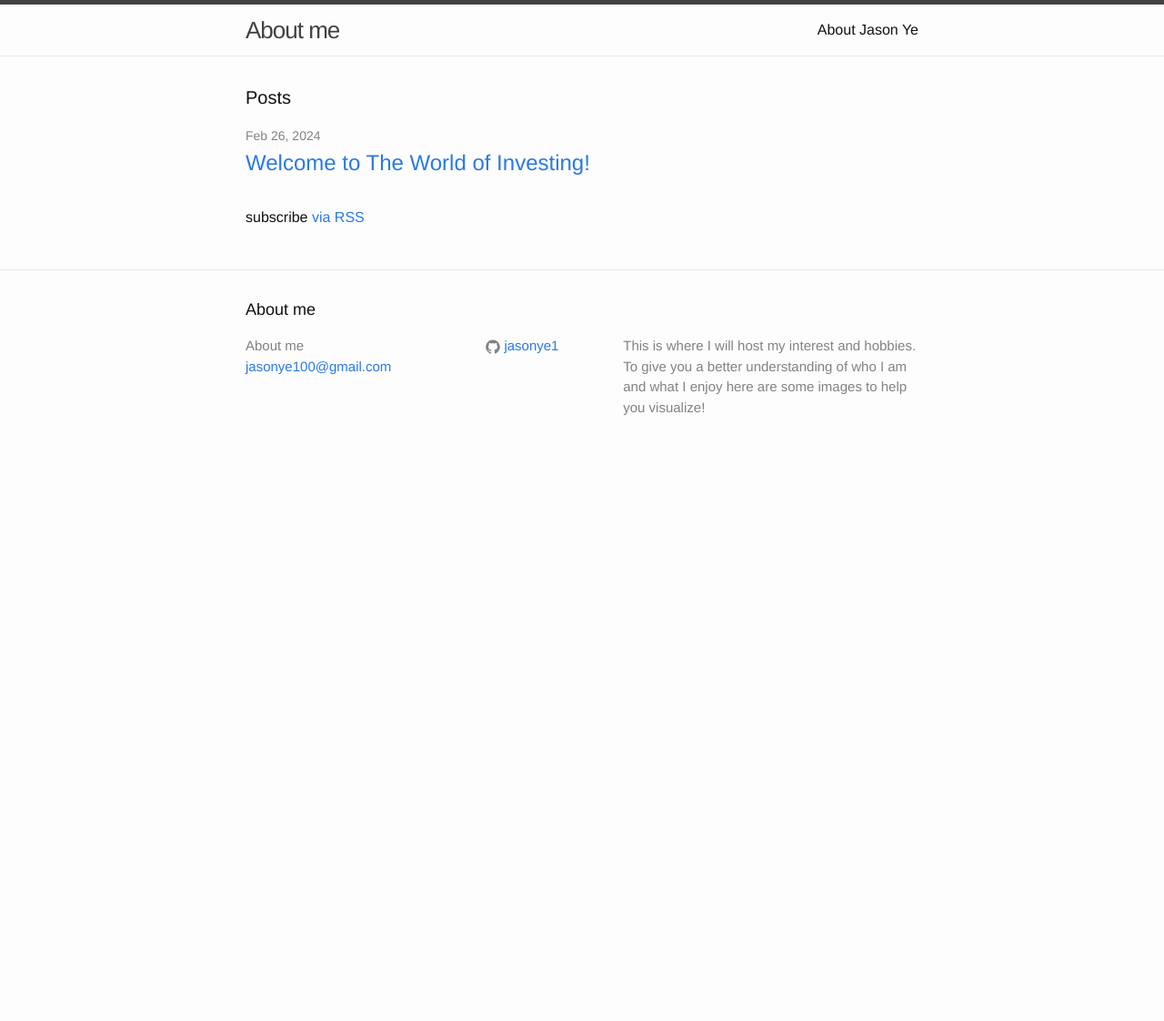
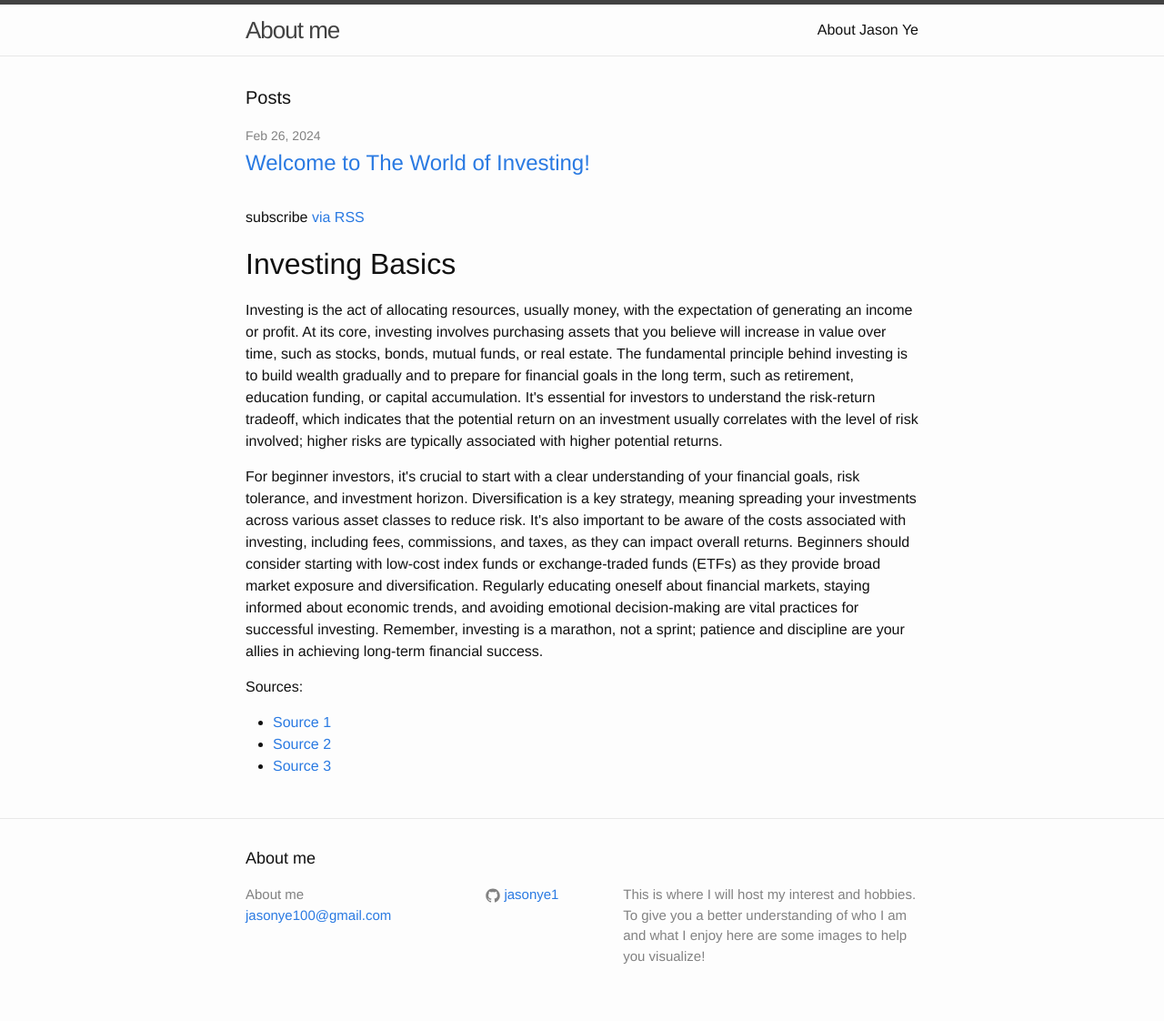
Before and after one commit to jasonye1/jasonye1.github.io, a Jekyll site: the page built from index.html, in a window 1280 px wide. Shown: the whole page at 91% size. Built offline with Jekyll 4.4.1, drawn with Linux system fonts in a browser that asks for light colours; before the commit the page ends 900 px from its top, so only the background shows below that.

Commit message:
Update index.html

```diff
--- a/index.html
+++ b/index.html
@@ -21,3 +21,35 @@ layout: default
   <p class="rss-subscribe">subscribe <a href="{{ "/feed.xml" | prepend: site.baseurl }}">via RSS</a></p>
 
 </div>
+
+<html lang="en">
+<head>
+    <meta charset="UTF-8">
+    <meta name="viewport" content="width=device-width, initial-scale=1.0">
+    <title>Investing Basics</title>
+</head>
+<body>
+    <h1>Investing Basics</h1>
+    <p>Investing is the act of allocating resources, usually money, with the expectation of generating an income or profit.
+At its core, investing involves purchasing assets that you believe will increase in value over time,
+such as stocks, bonds, mutual funds, or real estate. The fundamental principle behind investing is to build wealth gradually and to prepare
+for financial goals in the long term, such as retirement, education funding, or capital accumulation. It's essential for investors
+to understand the risk-return tradeoff, which indicates that the potential return on an investment usually correlates with the level of risk
+involved; higher risks are typically associated with higher potential returns.</p>
+
+    <p>For beginner investors, it's crucial to start with a clear understanding of your financial goals, risk tolerance, and investment horizon.
+ Diversification is a key strategy, meaning spreading your investments across various asset classes to reduce risk.
+It's also important to be aware of the costs associated with investing, including fees, commissions, and taxes, as they can impact overall
+returns. Beginners should consider starting with low-cost index funds or exchange-traded funds (ETFs) as they provide broad market exposure
+and diversification. Regularly educating oneself about financial markets, staying informed about economic trends, and avoiding emotional
+decision-making are vital practices for successful investing. Remember, investing is a marathon, not a sprint; patience and discipline are
+your allies in achieving long-term financial success.</p>
+
+    <p>Sources:</p>
+    <ul>
+        <li><a href="https://www.youtube.com/watch?v=8_iWSsoiNXs&ab_channel=Marko-WhiteBoardFinance">Source 1</a></li>
+        <li><a href="https://www.youtube.com/watch?v=rMMnk6Yvxic&ab_channel=BrianJung">Source 2</a></li>
+        <li><a href="https://www.youtube.com/watch?v=sl1IoOA2gw8&ab_channel=NewMoney">Source 3</a></li>
+    </ul>
+</body>
+</html>
```
